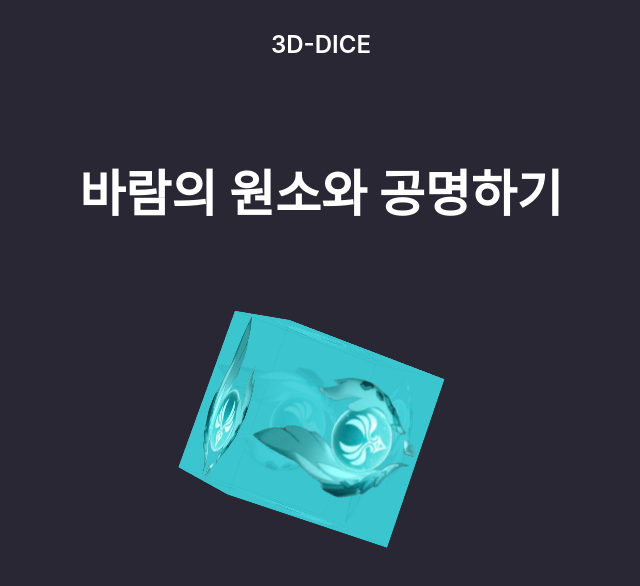
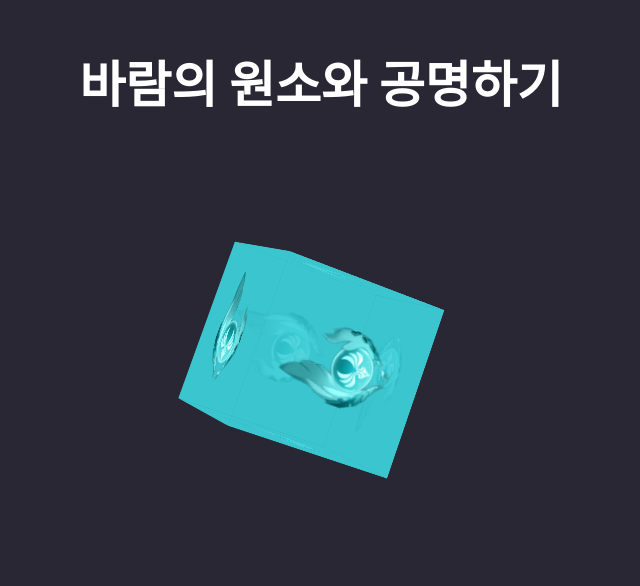
Before and after one commit to waterbeen0530/3D-Dice, a React (Create React App) app: page / in a window 1280 px wide. Shown: the top 586 px of the page, without its empty margins (319-959 px from the left). Built offline with nearby package versions, Linux system fonts and the light colour scheme.

Commit message:
[CREATE] wind

```diff
--- a/src/Pages/wind.jsx
+++ b/src/Pages/wind.jsx
@@ -1,5 +1,5 @@
-import Dice from "./components/Dice";
-import Title from "./components/Title";
+import Dice from "../components/wind/Dice";
+import Title from "../components/wind/Title";
 
 export default function App() {
   return (
--- a/src/components/wind/Dice.jsx
+++ b/src/components/wind/Dice.jsx
@@ -1,5 +1,5 @@
 import styled from "styled-components";
-import windEyes from "../../assets/img/wind/windEyes.png";
+import windEyes from "../../assets/img/wind/WindEyes.png";
 
 export default function Dice() {
   return (
@@ -35,7 +35,7 @@
 const Wrapper = styled.div`
   position: relative;
   width: 320px;
-  margin: 0px auto 0 auto;
+  margin: 40px auto 0 auto;
   perspective: 1500px;
 `;
 
--- a/src/components/wind/Title.jsx
+++ b/src/components/wind/Title.jsx
@@ -3,7 +3,6 @@
 export default function Title() {
   return (
     <Container>
-      <Logo>3D-DICE</Logo>
       <Text>
         <h1>바람의 원소와 공명하기</h1>
         <Row></Row>
@@ -22,16 +21,9 @@
   flex-direction: column;
 `;
 
-const Logo = styled.p`
-  margin: 0;
-  padding: 30px 0 0 0;
-  font-size: 24px;
-  font-weight: 600;
-`;
-
 const Text = styled.div`
   position: relative;
-  margin: 100px 0 0 0;
+  margin: 50px 0 0 0;
   h1 {
     margin: 0;
     line-height: 70px;
```
Also changed, not shown: src/assets/img/wind/windEyes.png.
